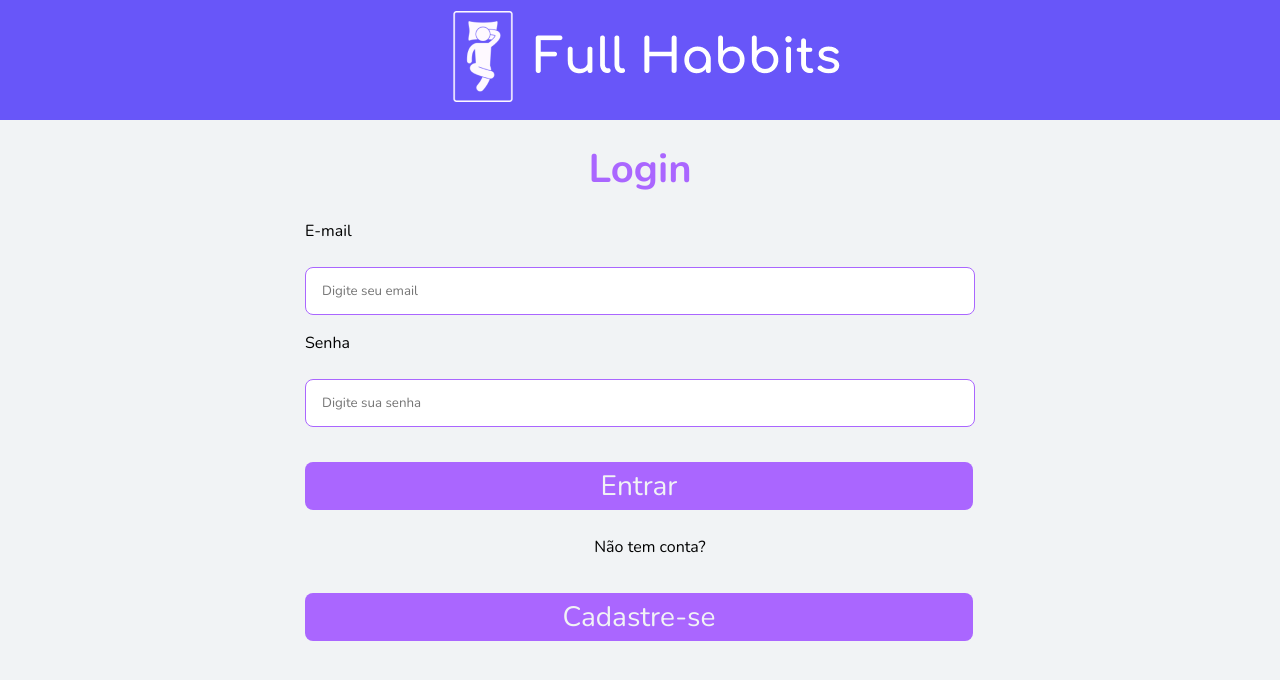
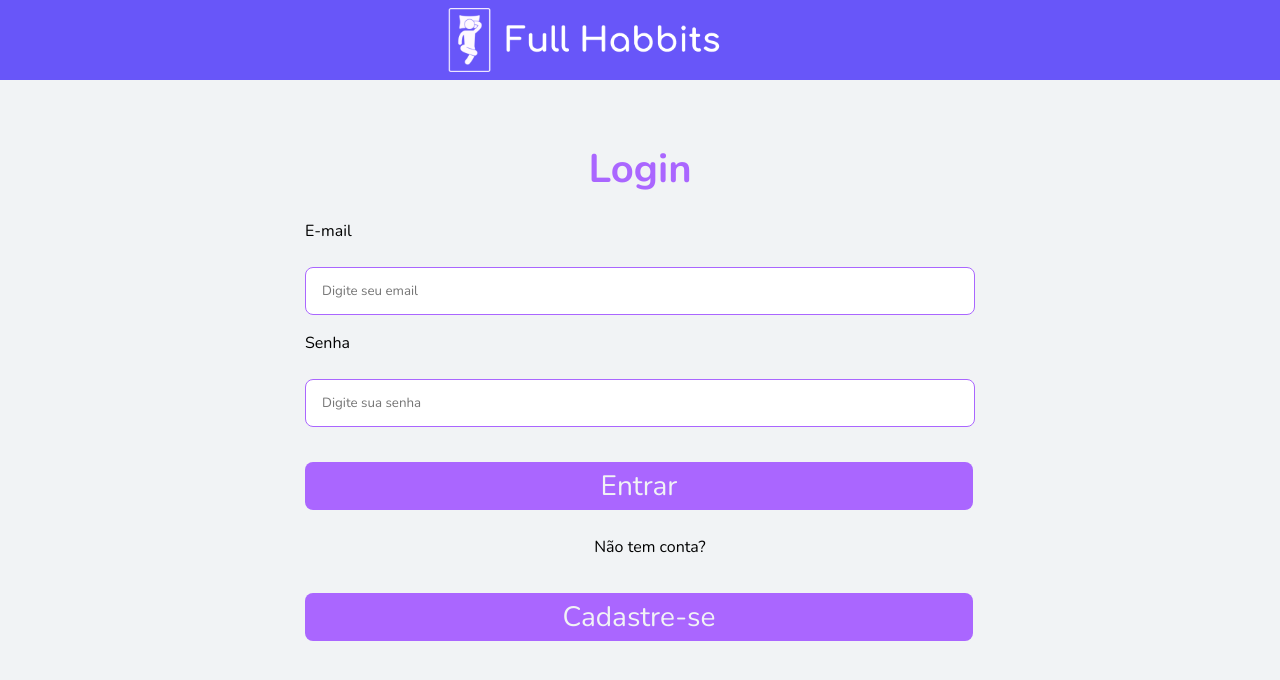
Before and after one commit to julianosantosdev/project-full-habits, a React (Vite) app: page / in a window 1280 px wide. Shown: the top 680 px of the page. Built offline with nearby package versions, Linux system fonts and the light colour scheme.

Commit message:
feat: header mais magro e sem o hamburguer

```diff
--- a/src/components/Header/index.tsx
+++ b/src/components/Header/index.tsx
@@ -9,8 +9,14 @@ interface IHeaderInterface {
 const Header = ({ showButtons }: IHeaderInterface) => {
   return (
     <HeaderStyled>
-      <nav>{showButtons && <img src={hamburguer} alt="logo" />}</nav>
-      <div>
+      <nav>
+        {showButtons && (
+          <span>
+            <img src={hamburguer} />
+          </span>
+        )}
+      </nav>
+      <div className="logo">
         <img src={logo} alt="logo" />
       </div>
       <div>{showButtons && <button>LogOut</button>}</div>
--- a/src/components/Header/styles.ts
+++ b/src/components/Header/styles.ts
@@ -2,11 +2,10 @@ import styled from "styled-components";
 
 export const HeaderStyled = styled.header`
   width: 100vw;
-  height: 15%;
+  height: 10%;
   background-color: #6856f9;
   position: fixed;
   top: 0;
-  margin-bottom: 150vh;
 
   // display
   display: flex;
@@ -18,6 +17,8 @@ export const HeaderStyled = styled.header`
   font-weight: bold;
 
   div {
+    display: flex;
+    flex-direction: row;
     margin-left: 15px;
     margin-right: 15px;
   }
@@ -29,7 +30,7 @@ export const HeaderStyled = styled.header`
   }
 
   img {
-    width: 100%;
+    width: 70%;
   }
 
   button {
@@ -41,9 +42,13 @@ export const HeaderStyled = styled.header`
     cursor: pointer;
   }
 
+  span {
+    visibility: hidden;
+  }
+
   @media (max-height: 330px) {
     img {
-      width: 70%;
+      width: 50%;
     }
   }
 `;
```
Also changed, not shown: src/assets/Hamburguer2.png (deleted), src/assets/LogoPequeno.png (added).
